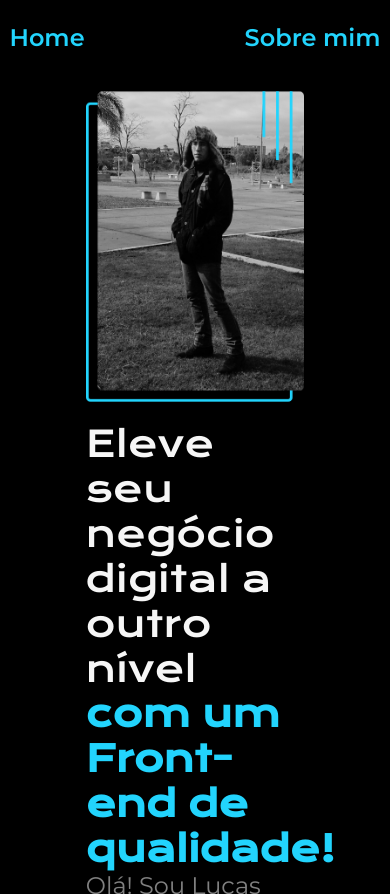
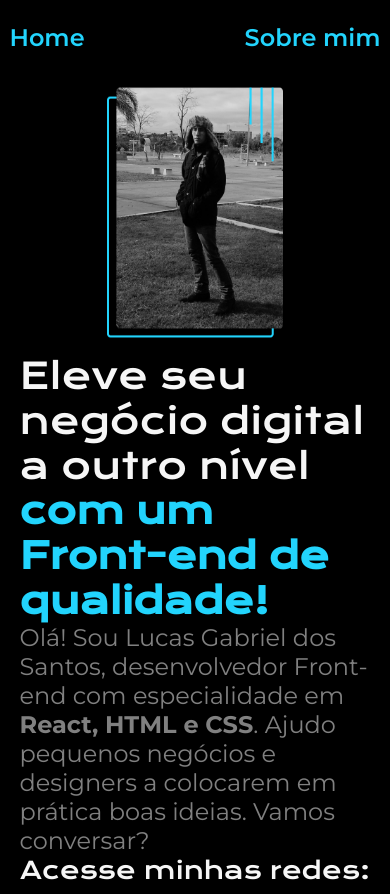
Before and after one commit to lucasgabriel404/html-pagina, a plain HTML site: page index.html in a window 390 px wide. Shown: the top 894 px of the page. Drawn offline with nearby package versions, Linux system fonts and the light colour scheme.

Commit message:
Atualizacao CSS

```diff
--- a/styles/style.css
+++ b/styles/style.css
@@ -145,14 +145,15 @@ body{
 
     .apresentacao {
       flex-direction: column-reverse;
+      padding: 5% 5%;
     }
 
     .apresentacao__conteudo{
-        width: 80%;
+        width: 100%;
     }
 
     .imagem{
-        width: 80%;
+        width: 50%;
     }
 
 }
```
